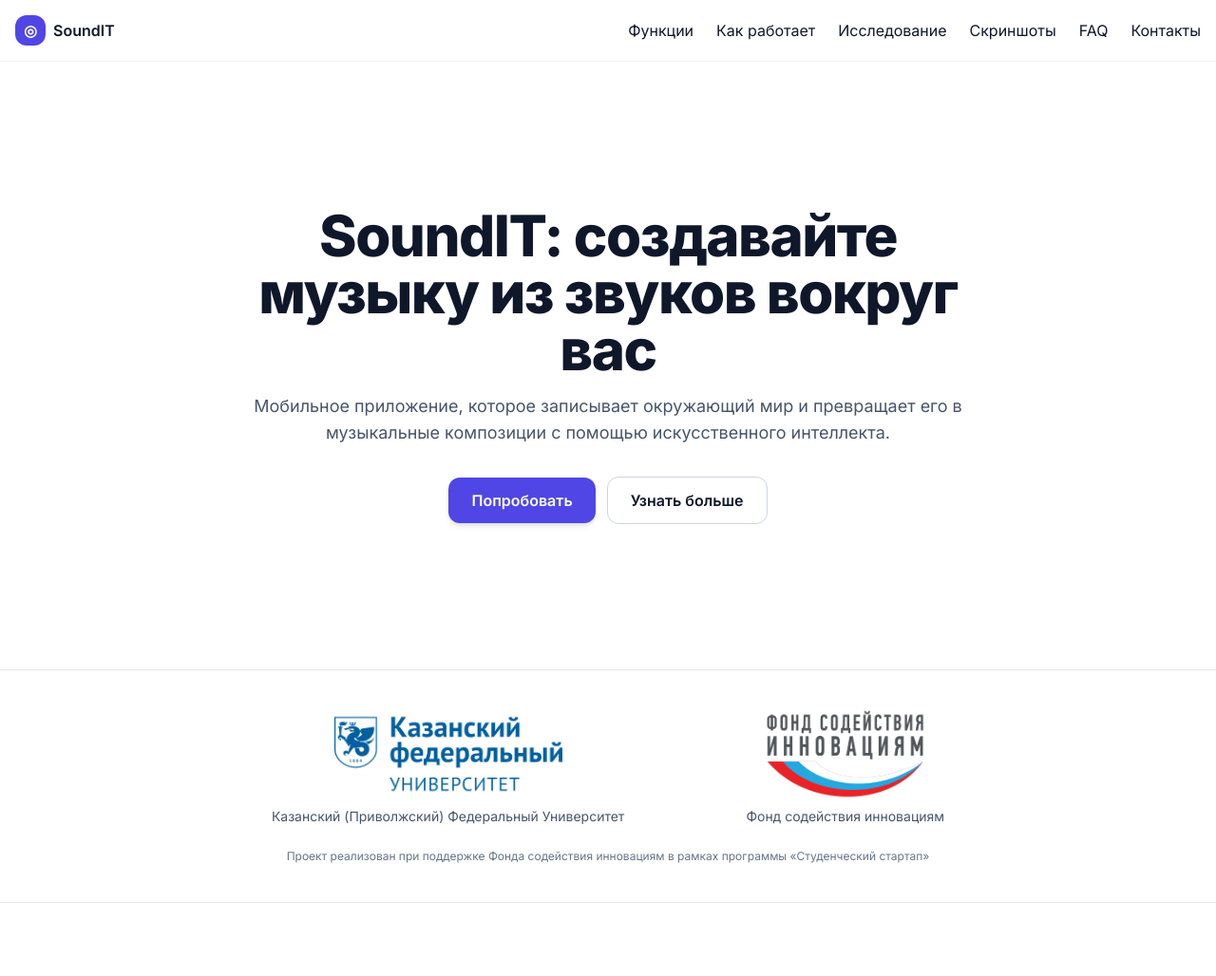
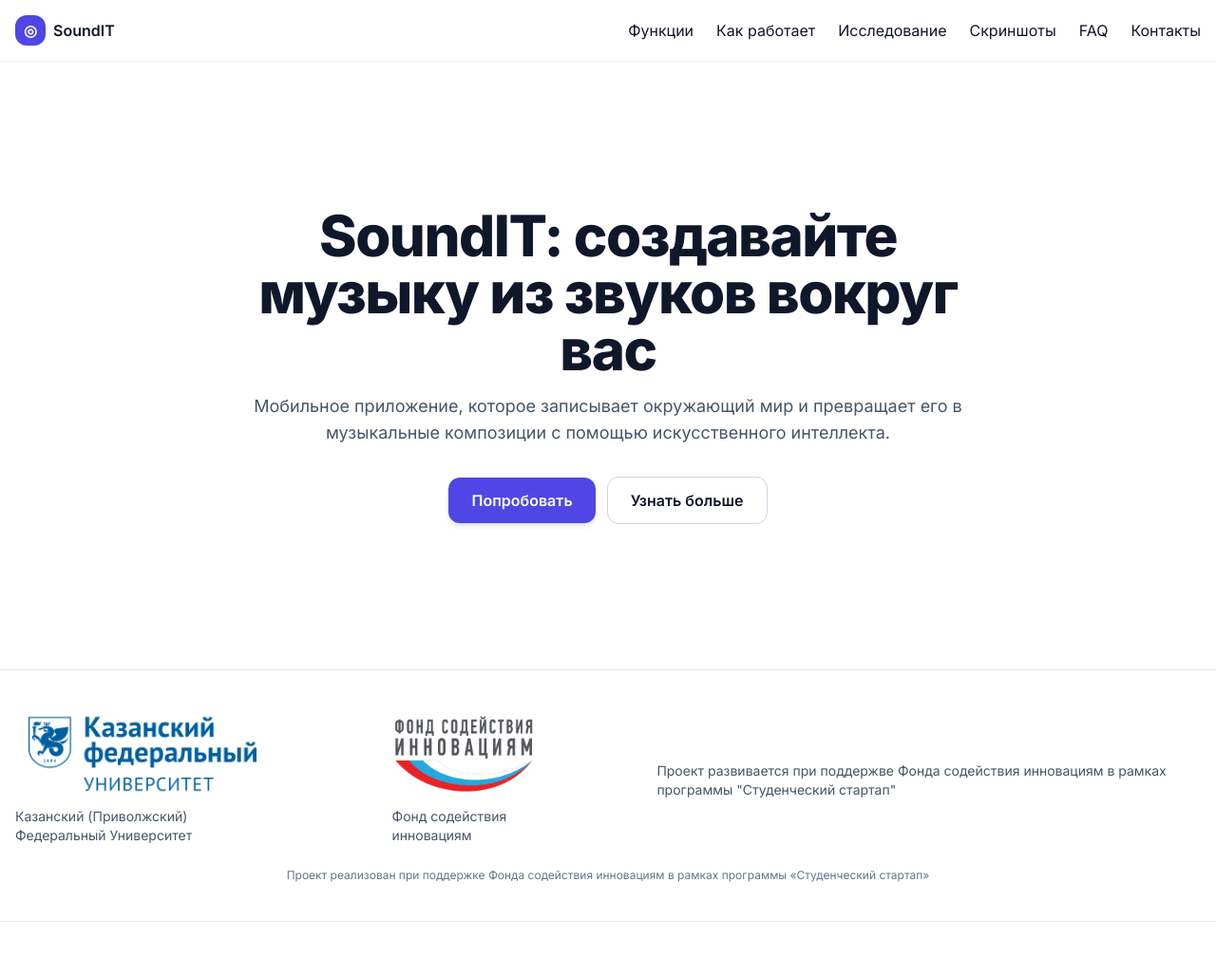
Before and after one commit to ave-ank/ave-ank.github.io, a plain HTML site: page index.html in a window 1280 px wide. Shown: the top 1028 px of the page at 95% size. Drawn offline with nearby package versions, Linux system fonts and the light colour scheme.

Commit message:
Update index.html

```diff
--- a/index.html
+++ b/index.html
@@ -70,6 +70,9 @@
       <div class="flex flex-col items-center">
         <img src="assets/fsi_logo.png" alt="Фонд содействия инновациям" class="h-24 object-contain">
         <p class="mt-2 text-sm text-slate-600 dark:text-slate-300">Фонд содействия инновациям</p>
+      </div>
+      <div class="flex flex-col items-center">
+        <p class="mt-2 text-sm text-slate-600 dark:text-slate-300">Проект развивается при поддержве Фонда содействия инновациям в рамках программы "Студенческий стартап"</p>
       </div>
     </div>
     <div class="container mt-6 text-center text-xs text-slate-500 dark:text-slate-400">
```
